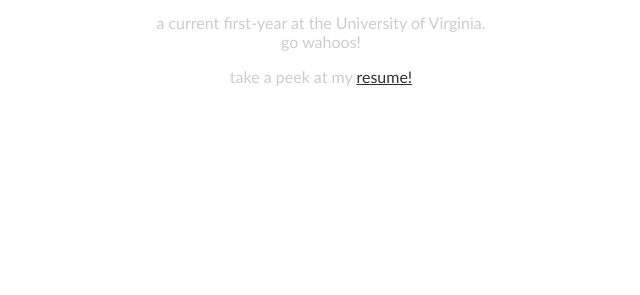
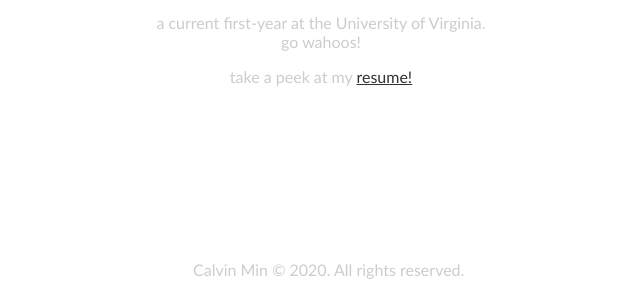
Before and after one commit to Calvinjmin/Portfolio, a plain HTML site: page index.html in a window 1280 px wide. Shown: the part 505-800 px from the top of the page, without its empty margins (319-959 px from the left). Drawn offline with Linux system fonts and the light colour scheme.

Commit message:
README + Copyright
Updated the current README file and modified the current home page.

```diff
--- a/index.css
+++ b/index.css
@@ -48,3 +48,9 @@
     height: 100px;
     width: 100px;
 }
+
+.bottom {
+    position: absolute;
+    left: 40%;
+    bottom: 0;
+}
--- a/index.html
+++ b/index.html
@@ -30,4 +30,6 @@
     <p align="center">a current first-year at the University of Virginia.<br>go wahoos!</p>
     <p align="center">take a peek at my <a class="resume" href="./files/public_resume.pdf">resume!</a></p>
 
+    <p class="bottom">Calvin Min © 2020. All rights reserved.</p>
+
 </html>
```
Also changed, not shown: README.md.
